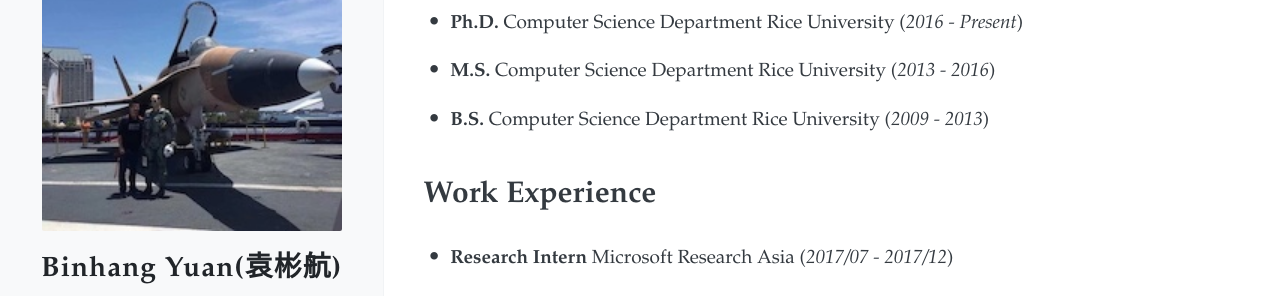
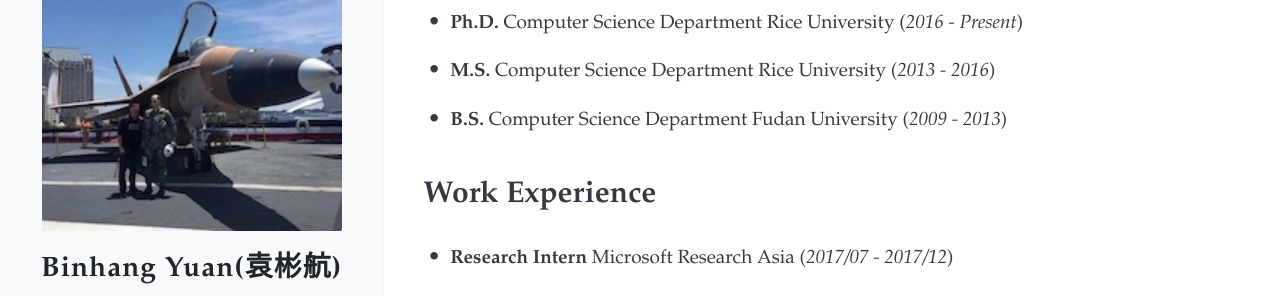
Before and after one commit to BinhangYuan/site, a Jekyll site: the page built from index.md, in a window 1280 px wide and 900 px high, scrolled down 2049 px. Shown: the part 149-445 px from the top of the window. Built offline with Jekyll 4.4.1, drawn with Linux system fonts in a browser that asks for light colours; nearby versions of some CDN libraries.

Commit message:
Update index.md

```diff
--- a/index.md
+++ b/index.md
@@ -50,7 +50,7 @@ On the other hand, I am also interested in building data mining/machine learning
 
 - **M.S.** Computer Science Department Rice University (*2013 - 2016*)
 
-- **B.S.** Computer Science Department Rice University (*2009 - 2013*)
+- **B.S.** Computer Science Department Fudan University (*2009 - 2013*)
 
 # Work Experience
 
```
